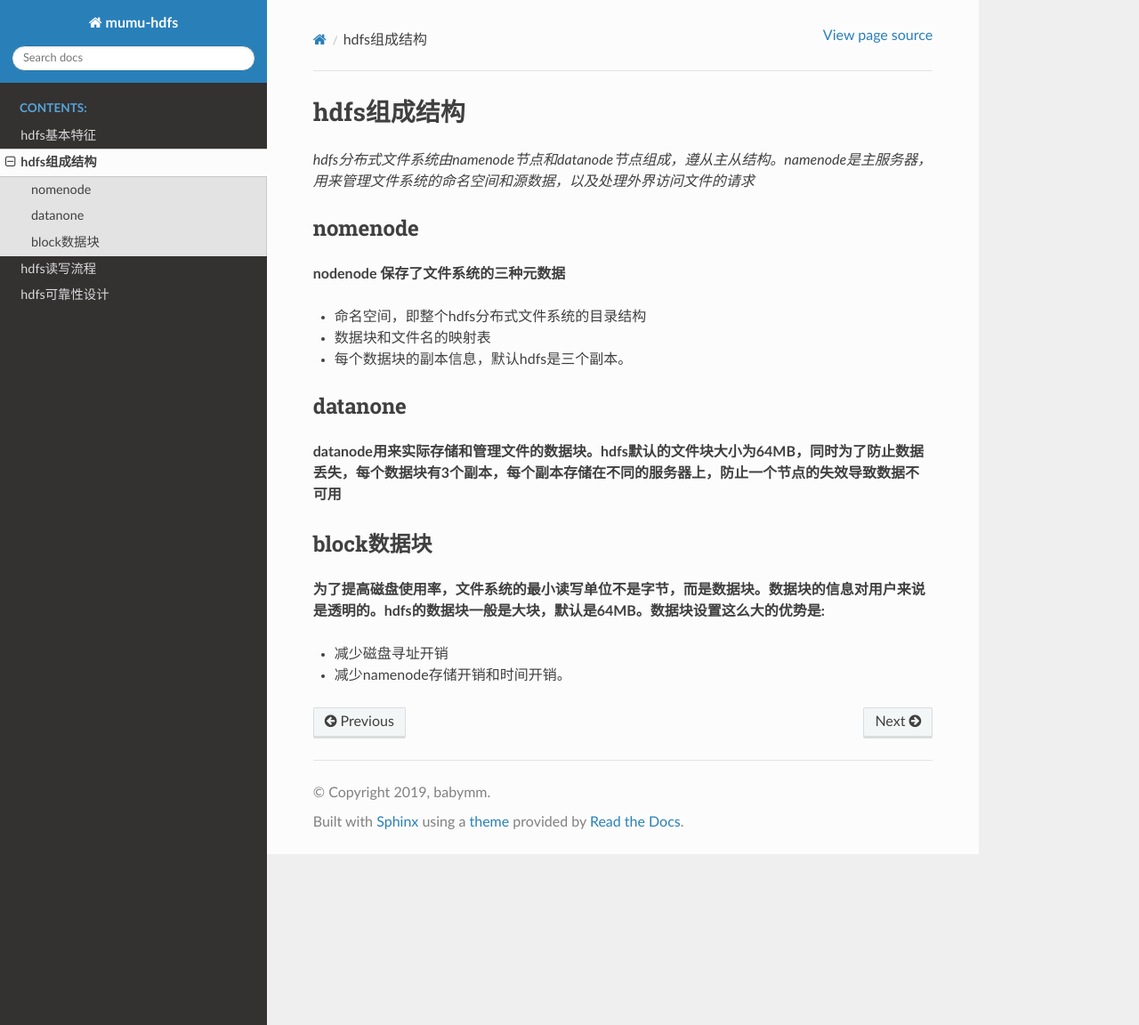
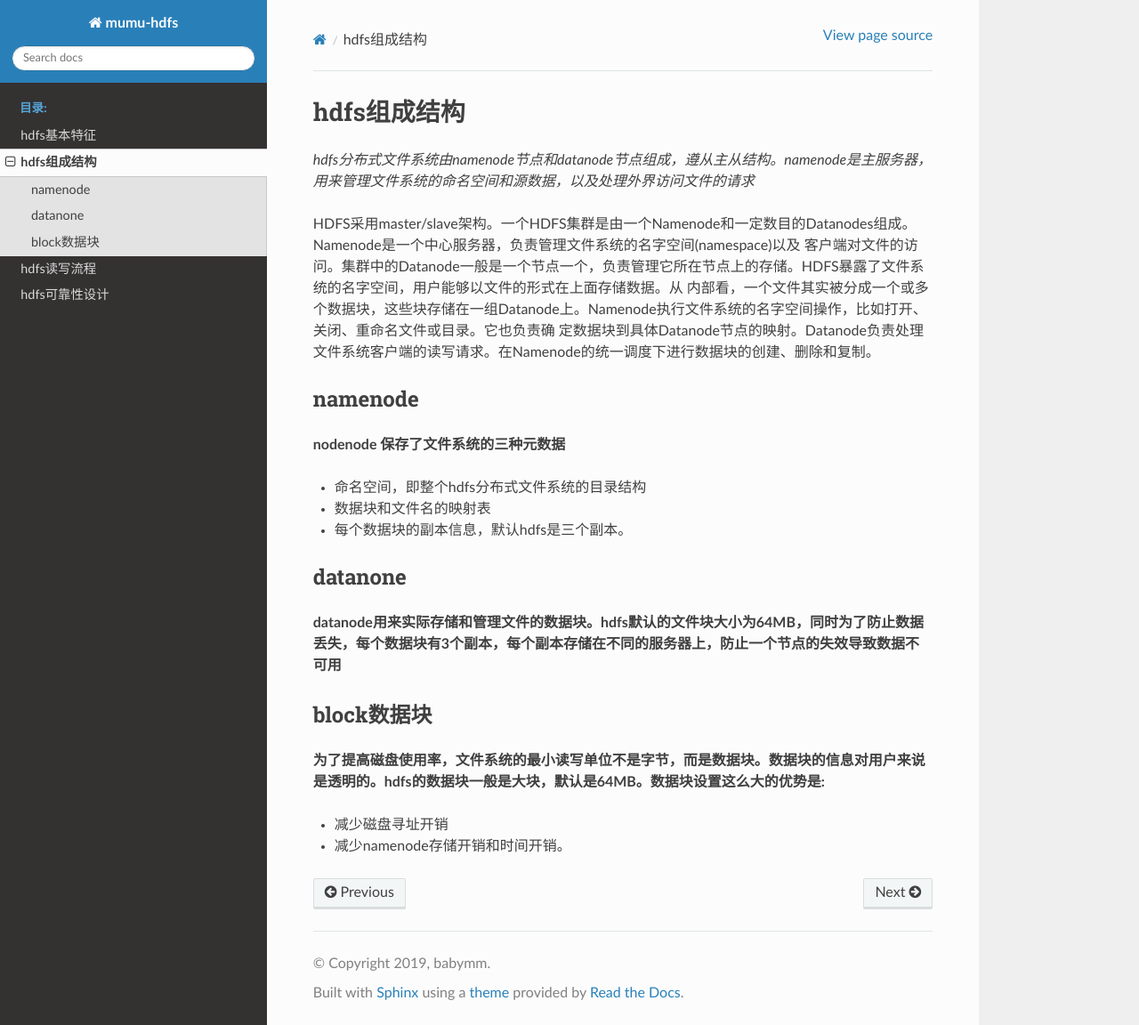
Before and after one commit to mumuhadoop/mumu-hdfs, a Sphinx documentation site: the page built from docs/source/hdfs_structure.rst, in a window 1280 px wide and 1152 px high. Shown: the whole window at 89% size. Built offline with Sphinx 7.4.7 and the Read the Docs theme 2.0.0, drawn with Linux system fonts in a browser that asks for light colours.

Commit message:
文档修改

```diff
--- a/docs/source/hdfs_feature.rst
+++ b/docs/source/hdfs_feature.rst
@@ -7,7 +7,10 @@
 大规模分布式存储
 ================
 
-hdfs以分布式存储和良好的可拓展性提供了大规模的数据存储能力。hdfs可以分布式存储在多台商用服务器上
+hdfs以分布式存储和良好的可拓展性提供了大规模的数据存储能力。hdfs可以分布式存储在多台商用服务器上。
+
+运行在HDFS上的应用具有很大的数据集。HDFS上的一个典型文件大小一般都在G字节至T字节。因此，HDFS被调节
+以支持大文件存储。它应该能提供整体上高的数据传输带宽，能在一个集群里扩展到数百个节点。一个单一的HDFS实例应该能支撑数以千万计的文件
 
 
 ==============
--- a/docs/source/hdfs_structure.rst
+++ b/docs/source/hdfs_structure.rst
@@ -3,8 +3,13 @@
 
 *hdfs分布式文件系统由namenode节点和datanode节点组成，遵从主从结构。namenode是主服务器，用来管理文件系统的命名空间和源数据，以及处理外界访问文件的请求*
 
+HDFS采用master/slave架构。一个HDFS集群是由一个Namenode和一定数目的Datanodes组成。Namenode是一个中心服务器，负责管理文件系统的名字空间(namespace)以及
+客户端对文件的访问。集群中的Datanode一般是一个节点一个，负责管理它所在节点上的存储。HDFS暴露了文件系统的名字空间，用户能够以文件的形式在上面存储数据。从
+内部看，一个文件其实被分成一个或多个数据块，这些块存储在一组Datanode上。Namenode执行文件系统的名字空间操作，比如打开、关闭、重命名文件或目录。它也负责确
+定数据块到具体Datanode节点的映射。Datanode负责处理文件系统客户端的读写请求。在Namenode的统一调度下进行数据块的创建、删除和复制。
+
 ========
-nomenode
+namenode
 ========
 
 **nodenode 保存了文件系统的三种元数据**
```
Also changed, not shown: docs/source/index.rst (+4 -5 lines), .readthedocs.yml, 2 other files.
